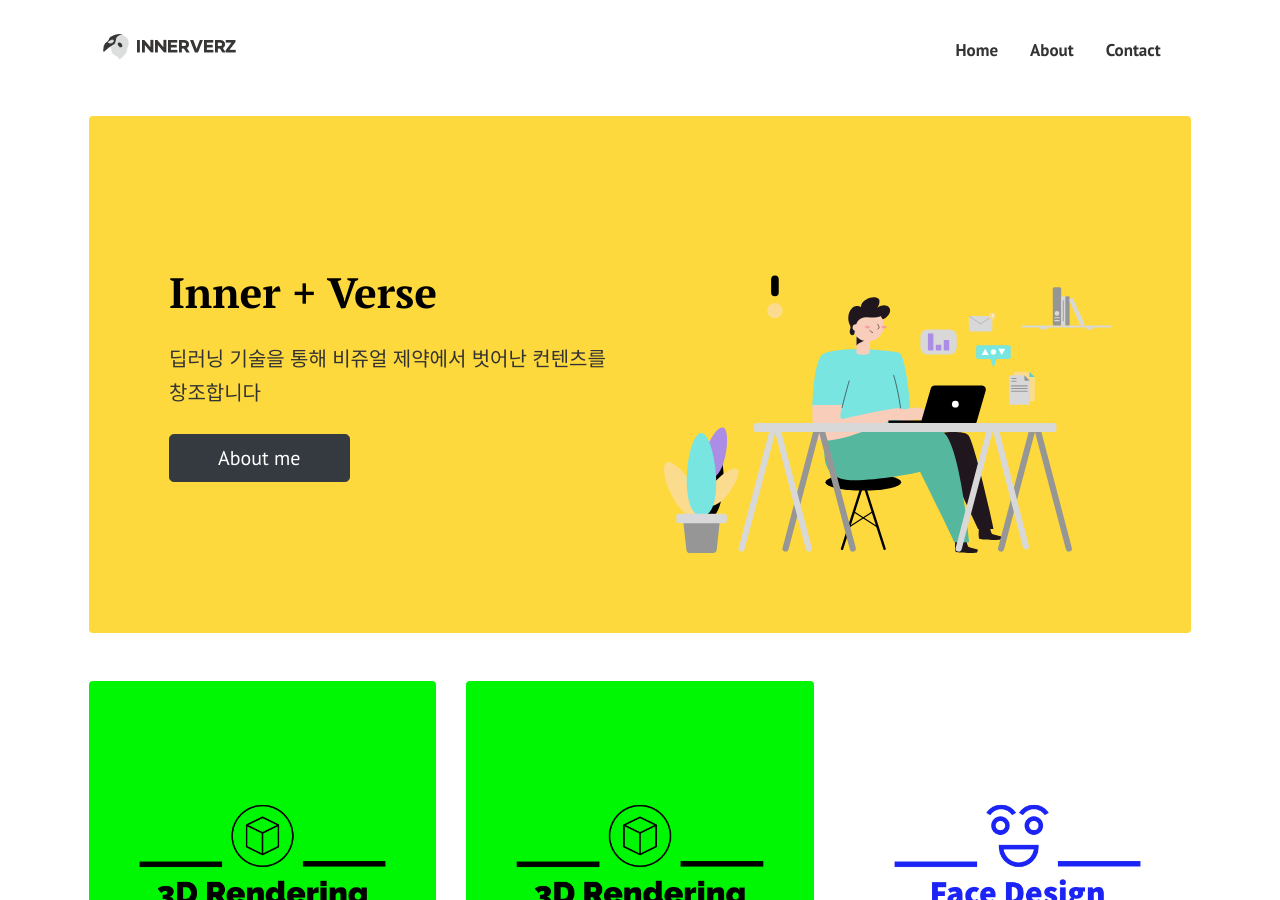
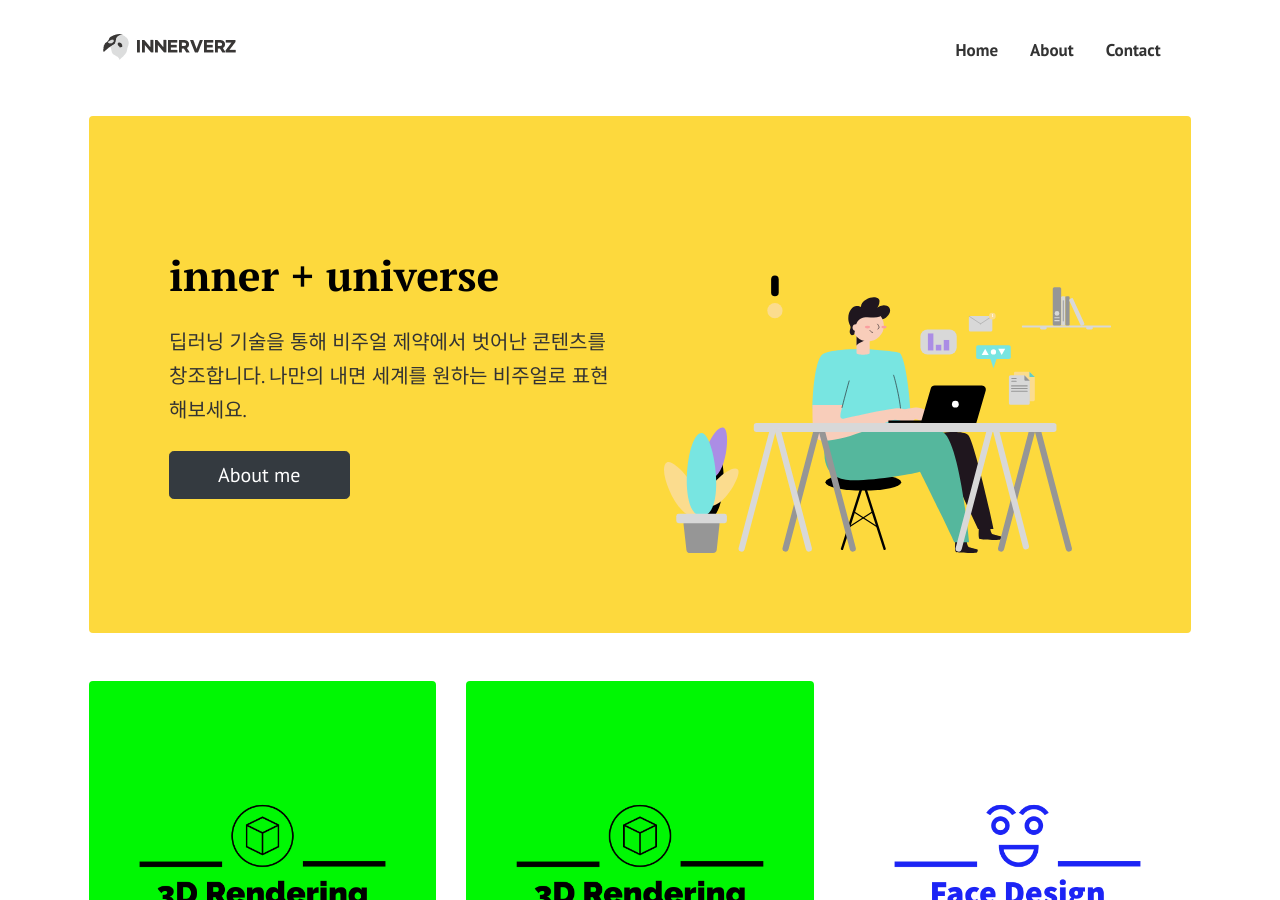
Before and after one commit to Innerverz-AI/Innerverz-AI.github.io, a Jekyll site: the page built from index.html, in a window 1280 px wide and 900 px high. Built offline with Jekyll 4.4.1, drawn with Linux system fonts in a browser that asks for light colours; formulas are drawn with MathJax 3; the list of posts is cut into pages by our own code.

Commit message:
Update index.html

```diff
--- a/index.html
+++ b/index.html
@@ -10,8 +10,8 @@ background: '/img/bg-index.jpg'
 <div class="rounded mb-5 hero">
   <div class="row align-items-center justify-content-between">
     <div class="col-md-6">
-      <h1 class="font-weight-bold mb-4 serif-font">Inner + Verse</h1>
-      <p class="lead mb-4"> 딥러닝 기술을 통해 비쥬얼 제약에서 벗어난 컨텐츠를 창조합니다</p>
+      <h1 class="font-weight-bold mb-4 serif-font">inner + universe</h1>
+      <p class="lead mb-4"> 딥러닝 기술을 통해 비주얼 제약에서 벗어난 콘텐츠를 창조합니다. 나만의 내면 세계를 원하는 비주얼로 표현해보세요. </p>
       <a href="{{site.baseurl}}/about" class="btn btn-dark text-white px-5 btn-lg">About me</a>
     </div>
     <div class="col-md-6 text-right pl-0 pl-lg-4">
```
